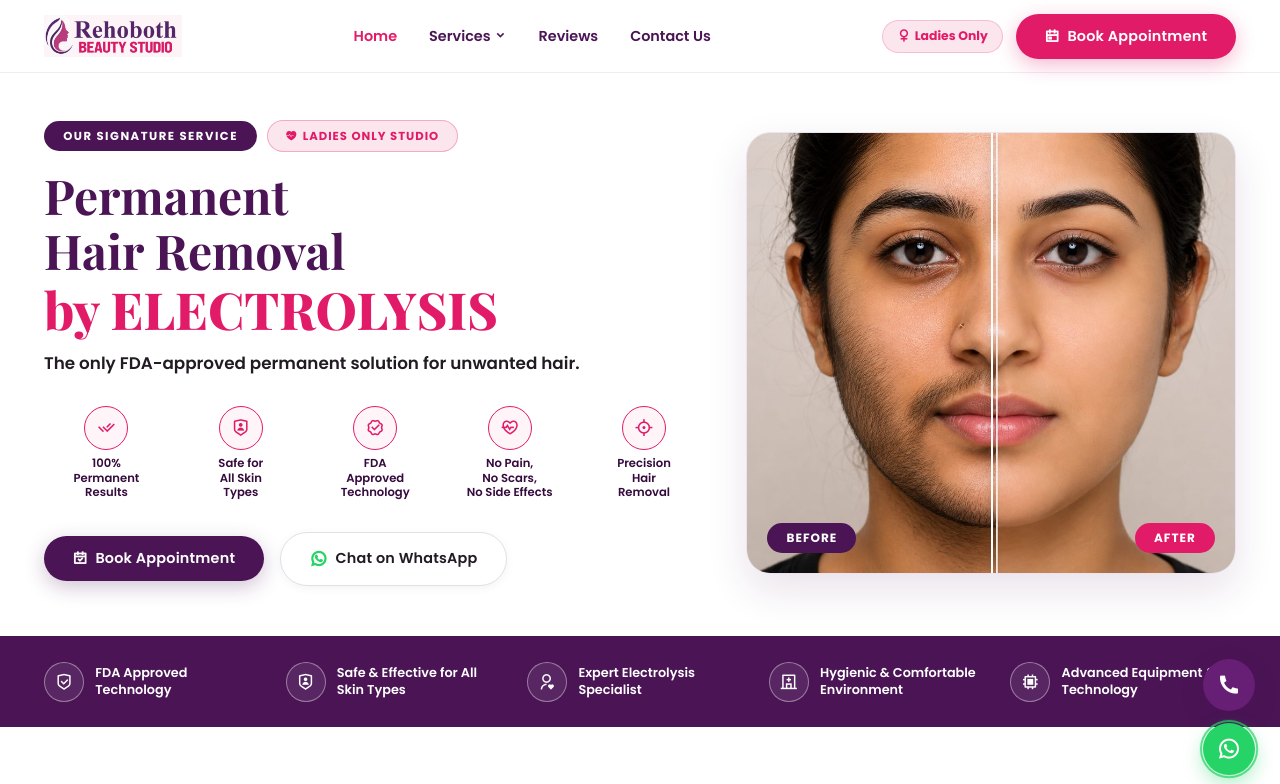
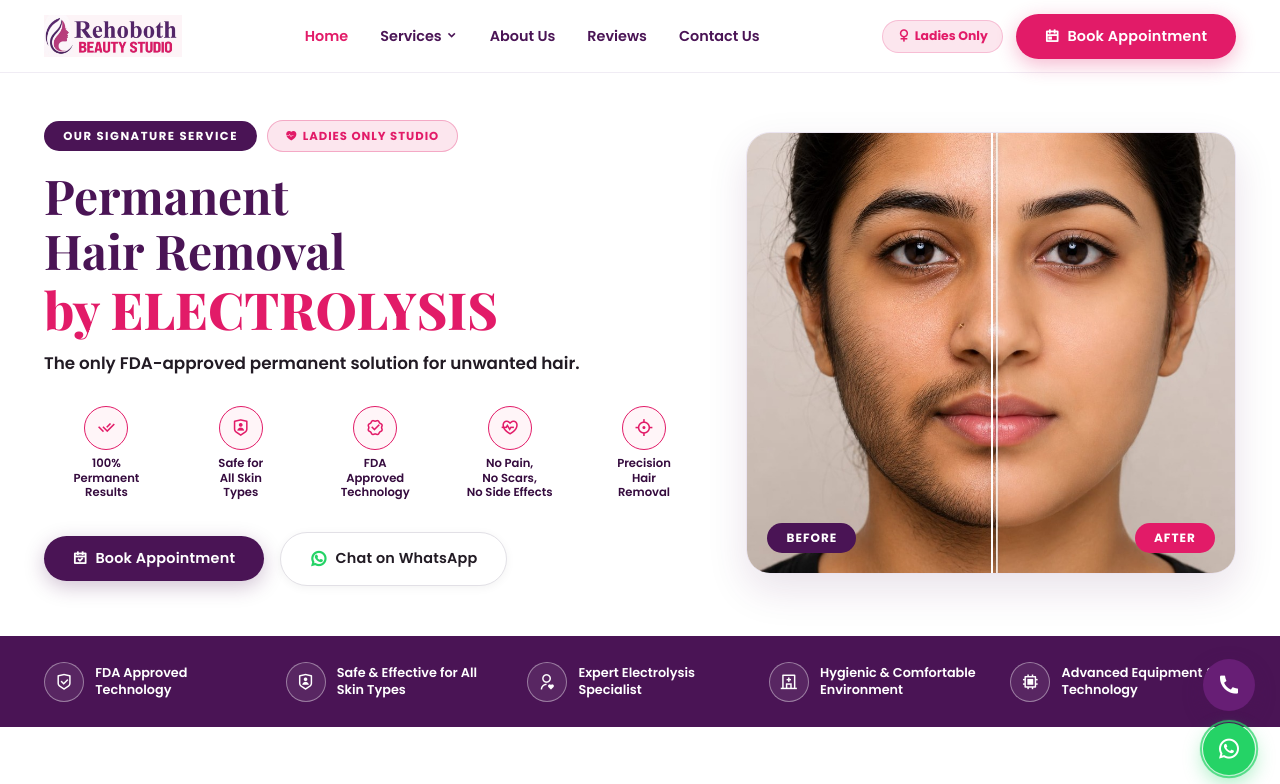
Before and after one commit to rehobothhairremoval-tech/rehoboth, a website built with Vite: page index.html in a window 1280 px wide. Shown: the top 784 px of the page. Built offline with nearby package versions, Linux system fonts and the light colour scheme; a web font is replaced by a local one.

Commit message:
Add About Us section in navigation bar

```diff
--- a/index.html
+++ b/index.html
@@ -82,6 +82,7 @@
       <ul class="nav-menu" id="navMenu">
         <li><a href="#home" class="nav-link active">Home</a></li>
         <li><a href="#services" class="nav-link">Services <i class="ri-arrow-down-s-line" style="font-size:0.8rem;"></i></a></li>
+        <li><a href="#about" class="nav-link">About Us</a></li>
         <li><a href="#testimonials" class="nav-link">Reviews</a></li>
         <li><a href="#contact" class="nav-link">Contact Us</a></li>
       </ul>
@@ -531,6 +532,7 @@
           <ul class="footer-links-list">
             <li><a href="#home">Home</a></li>
             <li><a href="#services">Services</a></li>
+            <li><a href="#about">About Us</a></li>
             <li><a href="#testimonials">Reviews</a></li>
             <li><a href="#contact">Contact Us</a></li>
           </ul>
```
Also changed, not shown: dist/index.html.
